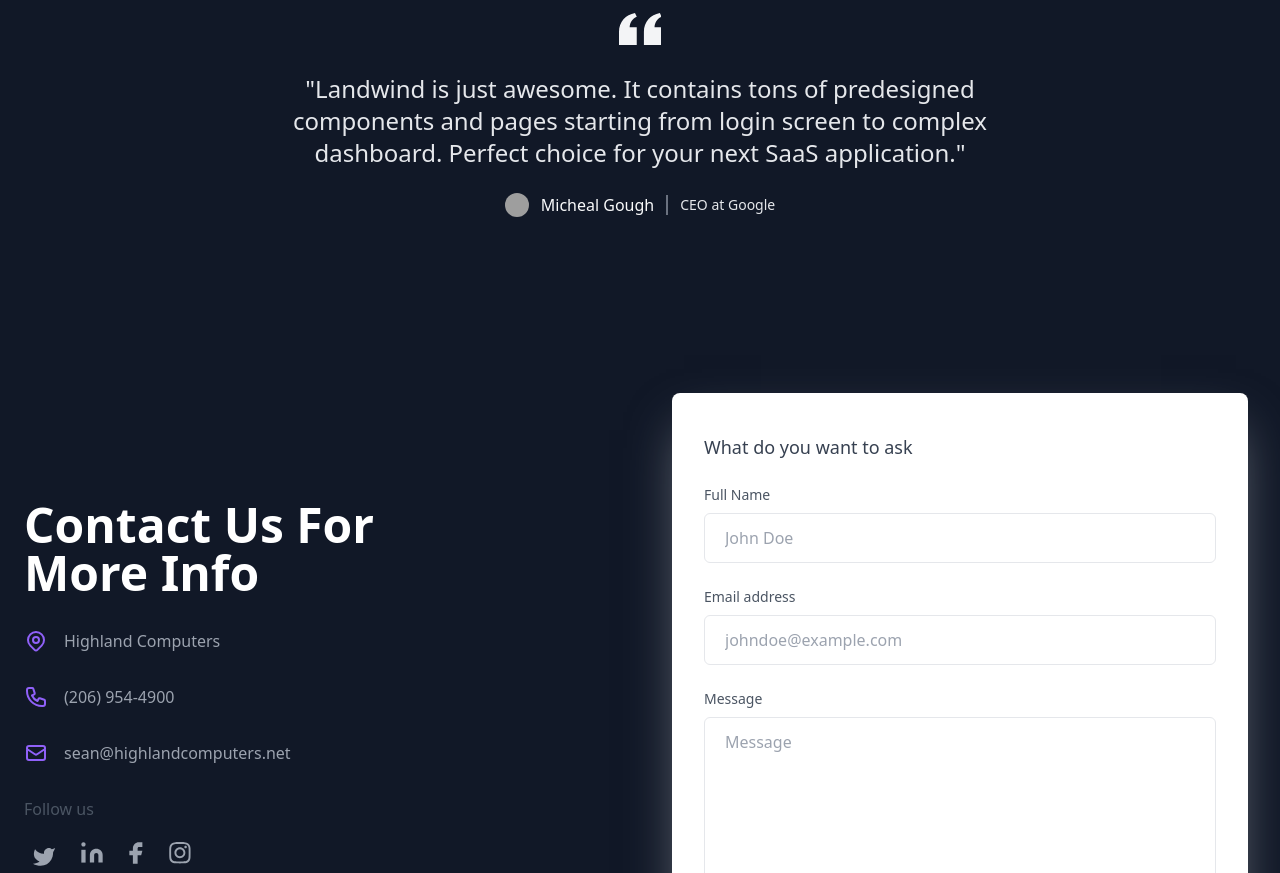
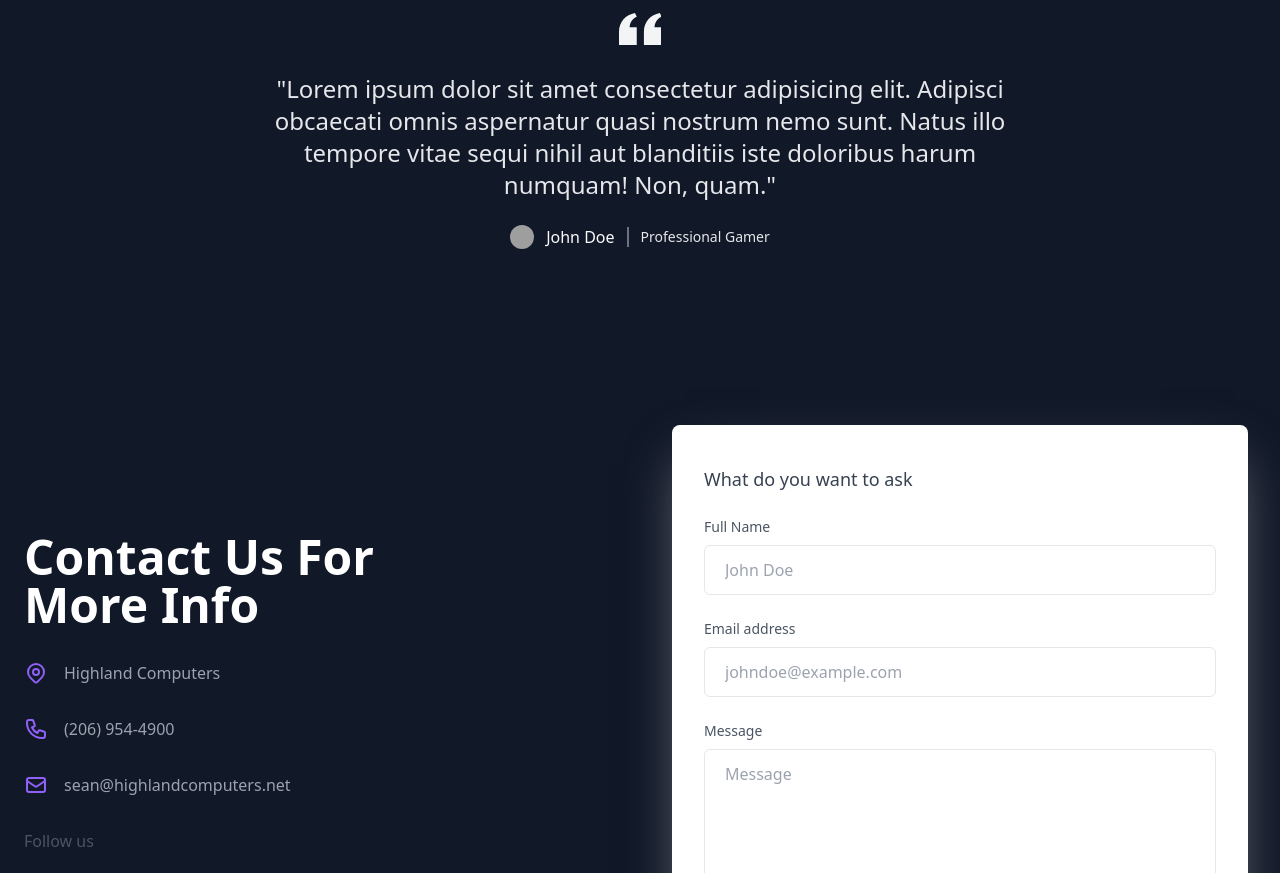
Before and after one commit to Mudassir-Nawaz/highland-computers, a plain HTML site: page index.html in a window 1280 px wide. Shown: the part 2067-2940 px from the top of the page. Drawn offline with nearby package versions, Linux system fonts and the light colour scheme; grey boxes are pictures that could not be loaded.

Commit message:
initial commit

```diff
--- a/index.html
+++ b/index.html
@@ -216,13 +216,13 @@
                     <path d="M14.017 18L14.017 10.609C14.017 4.905 17.748 1.039 23 0L23.995 2.151C21.563 3.068 20 5.789 20 8H24V18H14.017ZM0 18V10.609C0 4.905 3.748 1.038 9 0L9.996 2.151C7.563 3.068 6 5.789 6 8H9.983L9.983 18L0 18Z" fill="currentColor"/>
                 </svg>
                 <blockquote>
-                    <p class="text-xl font-medium text-gray-200 md:text-2xl">"Landwind is just awesome. It contains tons of predesigned components and pages starting from login screen to complex dashboard. Perfect choice for your next SaaS application."</p>
+                    <p class="text-xl font-medium text-gray-200 md:text-2xl">"Lorem ipsum dolor sit amet consectetur adipisicing elit. Adipisci obcaecati omnis aspernatur quasi nostrum nemo sunt. Natus illo tempore vitae sequi nihil aut blanditiis iste doloribus harum numquam! Non, quam."</p>
                 </blockquote>
                 <figcaption class="flex items-center justify-center mt-6 space-x-3">
                     <img class="w-6 h-6 rounded-full" src="https://flowbite.s3.amazonaws.com/blocks/marketing-ui/avatars/michael-gouch.png" alt="profile picture">
                     <div class="flex items-center divide-x-2 divide-gray-500 dark:divide-gray-700">
-                        <div class="pr-3 font-medium text-gray-50">Micheal Gough</div>
-                        <div class="pl-3 text-sm font-light text-gray-200">CEO at Google</div>
+                        <div class="pr-3 font-medium text-gray-50">John Doe</div>
+                        <div class="pl-3 text-sm font-light text-gray-200">Professional Gamer</div>
                     </div>
                 </figcaption>
             </figure>
```
